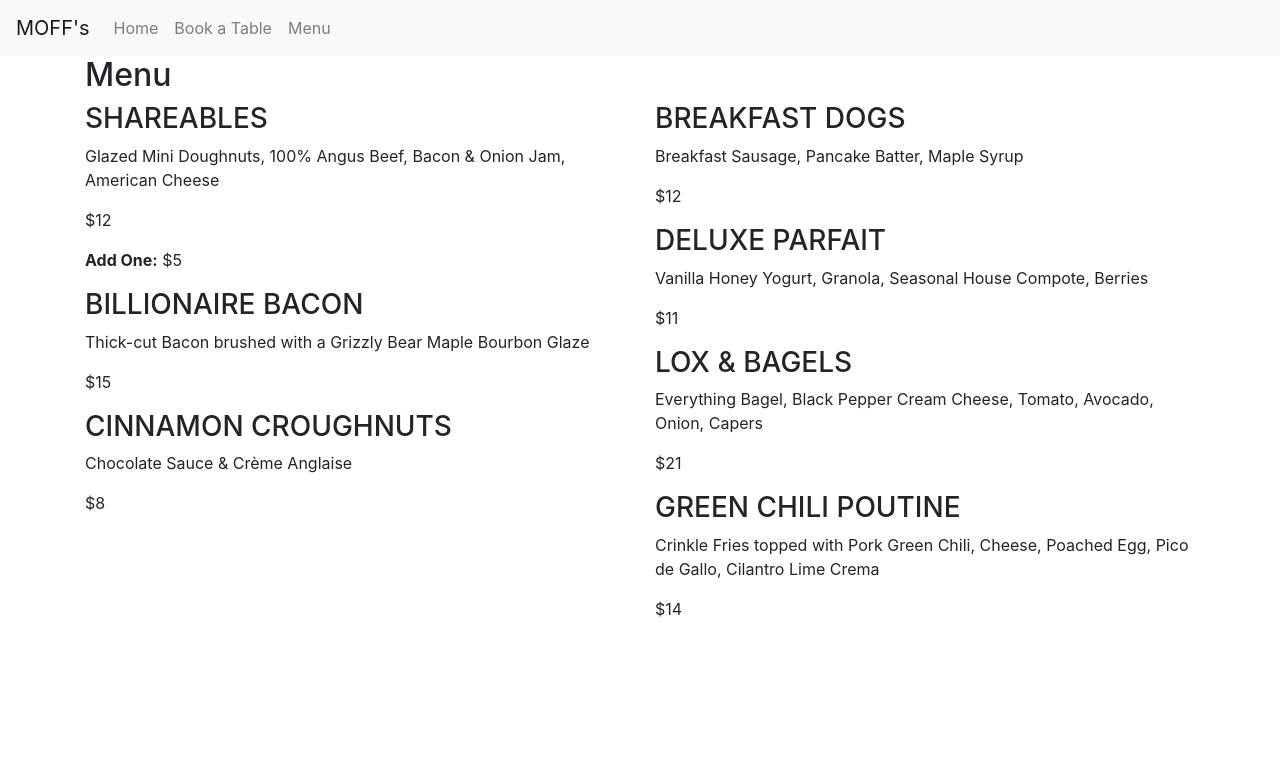
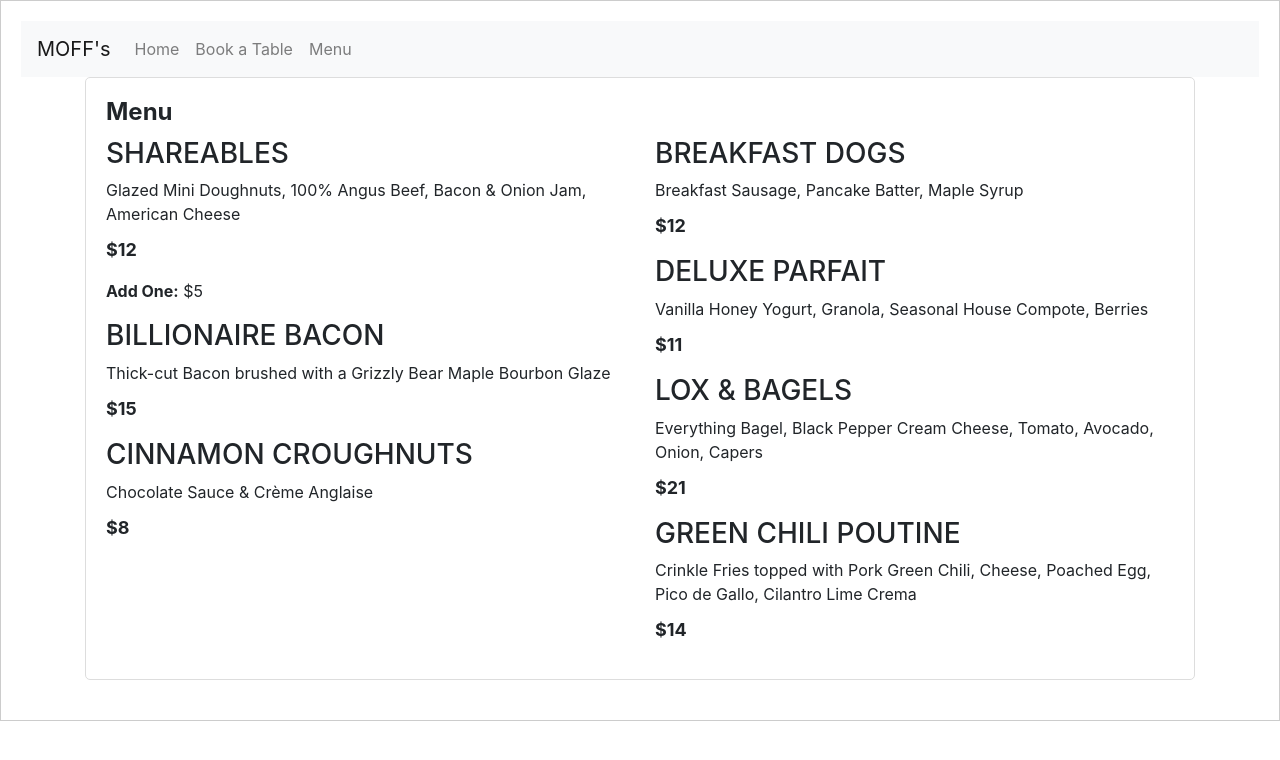
Before and after one commit to vincethegreat/restaurant-reservation, a Flask app: page /menus in a window 1280 px wide. Shown: the top 760 px of the page. Run offline with Flask 3, Linux system fonts and the light colour scheme; parts of the project's set-up code (start-up, migrations or seed data) failed here and were passed over; some libraries are stand-ins or nearby versions.

Commit message:
FUCK YOU

```diff
--- a/main.py
+++ b/main.py
@@ -52,7 +52,7 @@ def booking_process():
 
     return redirect(url_for('payment'))
 
-@app.route('/reservations')
+@app.route('/reservations', methods=['GET', 'POST'])
 def reservations():
 	conn = connection()
 	cur = conn.cursor()
--- a/templates/menus.html
+++ b/templates/menus.html
@@ -3,8 +3,37 @@
 <head>
     <title>Course Menu</title>
     <link rel="stylesheet" href="https://stackpath.bootstrapcdn.com/bootstrap/4.5.2/css/bootstrap.min.css">
+    <style>
+        .box {
+            border: 1px solid #ccc;
+            padding: 20px;
+        }
+
+        .menu-box {
+            border: 1px solid #ddd;
+            border-radius: 5px;
+            padding: 20px;
+            margin-bottom: 20px;
+        }
+
+        .menu-title {
+            font-size: 24px;
+            font-weight: bold;
+            margin-bottom: 10px;
+        }
+
+        .menu-description {
+            margin-bottom: 10px;
+        }
+
+        .menu-price {
+            font-size: 18px;
+            font-weight: bold;
+        }
+    </style>
 </head>
 <body>
+    <div class="box">
         <nav class="navbar navbar-expand-lg navbar-light bg-light">
             <a class="navbar-brand" href="#">MOFF's</a>
             <button class="navbar-toggler" type="button" data-toggle="collapse" data-target="#navbarNav" aria-controls="navbarNav" aria-expanded="false" aria-label="Toggle navigation">
@@ -20,7 +49,6 @@
                     </li>
                     <li class="nav-item">
                         <a class="nav-link" href="{{url_for('menus')}}">Menu</a>
-
                     </li>
                 </ul>
             </div>
@@ -76,6 +104,7 @@
                 </div>
             </div>
         </div>
+    </div>
 
     <script src="https://code.jquery.com/jquery-3.5.1.slim.min.js"></script>
     <script src="https://cdn.jsdelivr.net/npm/@popperjs/core@2.5.3/dist/umd/popper.min.js"></script>
--- a/templates/payments.html
+++ b/templates/payments.html
@@ -8,7 +8,7 @@
 </head>
 <body>
 	<div class="modal">
-		<form class="form">
+		<form action="/reservations" method="post" class="form">
 			<div class="paymentother">
 				<button name="apple-pay" type="button">
 					<svg xml:space="preserve" viewBox="0 0 512 210.2" y="0px" x="0px" id="Layer_1" version="1.1"
```
Also changed, not shown: templates/booking.html (+11 -24 lines), templates/index.html (+7 -4 lines). Lines whose indentation alone changed are shown as unchanged.
